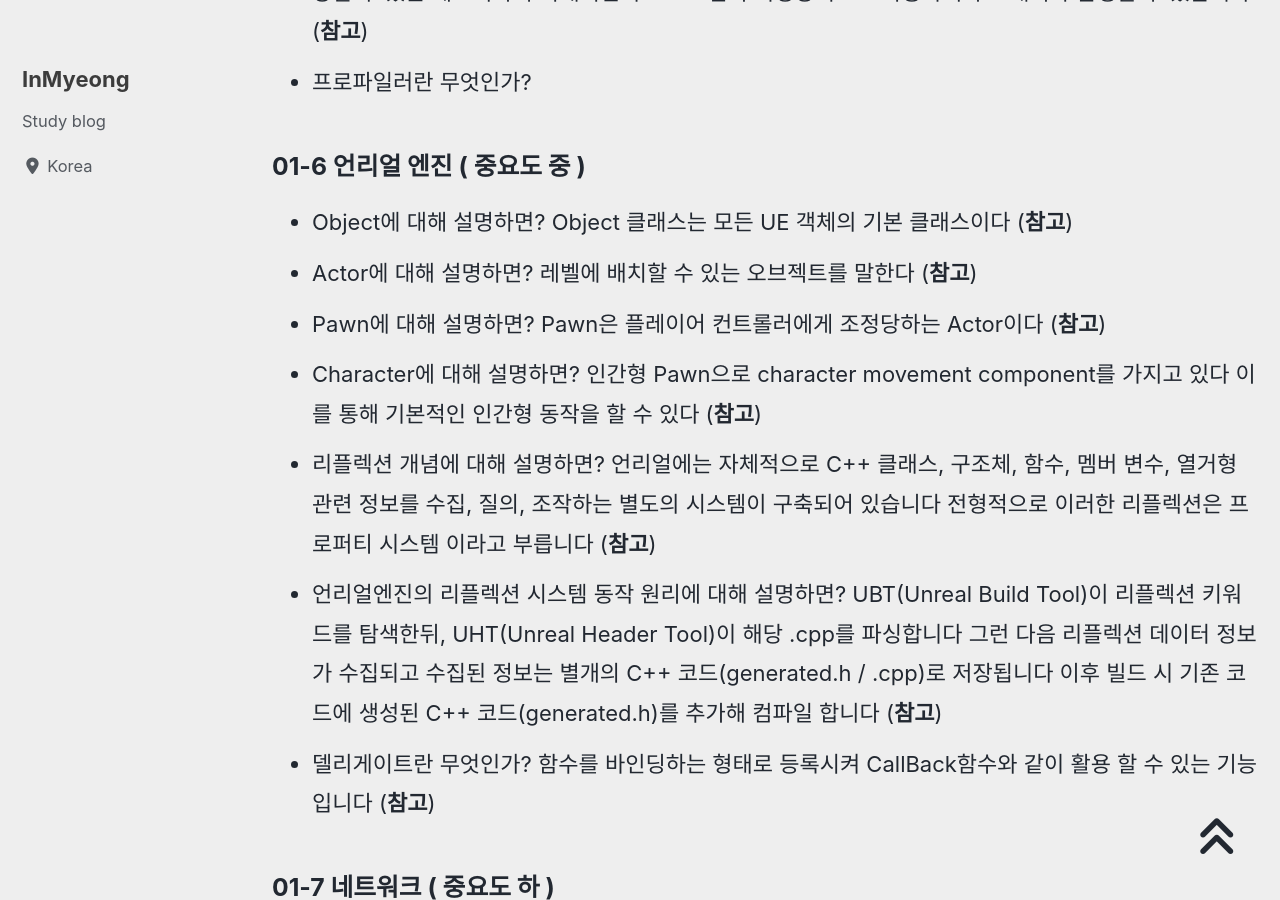
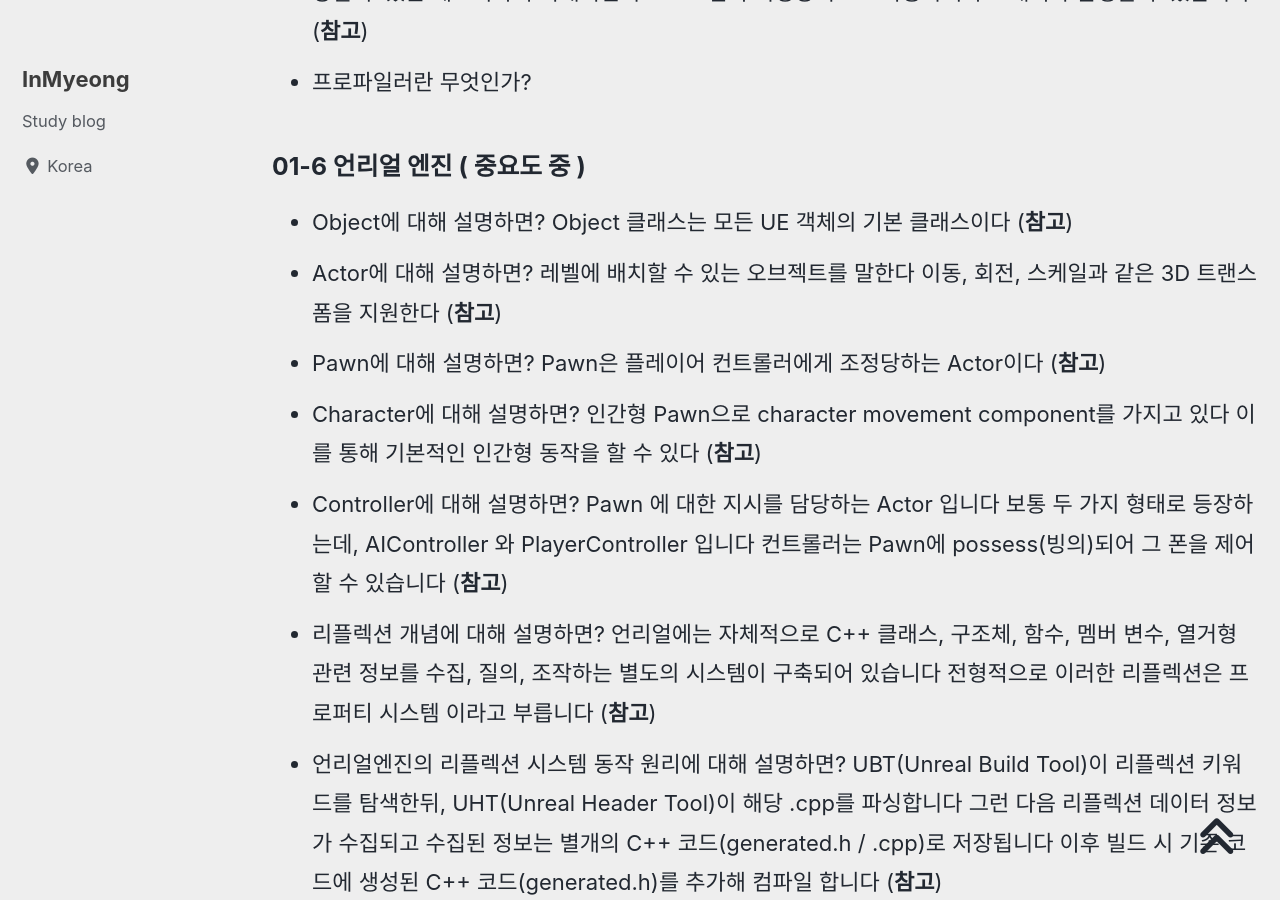
Before and after one commit to devMyeong/devMyeong.github.io, a Jekyll site: the page built from _posts/cs/2022-09-05-블로그-면접준비.md, in a window 1280 px wide and 900 px high, scrolled down 32259 px. Built offline with Jekyll 4.4.1, drawn with Linux system fonts in a browser that asks for light colours; cached includes are drawn as plain includes; nearby versions of some CDN libraries; some web fonts are replaced; comment, search, counter and statistics services are not loaded.

Commit message:
Chore : 수정

```diff
--- a/_posts/cs/2022-09-05-블로그-면접준비.md
+++ b/_posts/cs/2022-09-05-블로그-면접준비.md
@@ -289,9 +289,10 @@ last_modified_at: 2022-10-30
 
 ### 01-6 언리얼 엔진 ( 중요도 중 )
 - Object에 대해 설명하면? Object 클래스는 모든 UE 객체의 기본 클래스이다 ([**참고**](https://chanheess.tistory.com/206))
-- Actor에 대해 설명하면? 레벨에 배치할 수 있는 오브젝트를 말한다 ([**참고**](https://chanheess.tistory.com/206))
+- Actor에 대해 설명하면? 레벨에 배치할 수 있는 오브젝트를 말한다 이동, 회전, 스케일과 같은 3D 트랜스폼을 지원한다 ([**참고**](https://chanheess.tistory.com/206))
 - Pawn에 대해 설명하면? Pawn은 플레이어 컨트롤러에게 조정당하는 Actor이다 ([**참고**](https://m.blog.naver.com/PostView.naver?isHttpsRedirect=true&blogId=tmddls90&logNo=221950517033))
 - Character에 대해 설명하면? 인간형 Pawn으로 character movement component를 가지고 있다 이를 통해 기본적인 인간형 동작을 할 수 있다 ([**참고**](https://chanheess.tistory.com/206))
+- Controller에 대해 설명하면? Pawn 에 대한 지시를 담당하는 Actor 입니다 보통 두 가지 형태로 등장하는데, AIController 와 PlayerController 입니다 컨트롤러는 Pawn에 possess(빙의)되어 그 폰을 제어할 수 있습니다 ([**참고**](https://chanheess.tistory.com/206))
 - 리플렉션 개념에 대해 설명하면? 언리얼에는 자체적으로 C++ 클래스, 구조체, 함수, 멤버 변수, 열거형 관련 정보를 수집, 질의, 조작하는 별도의 시스템이 구축되어 있습니다 전형적으로 이러한 리플렉션은 프로퍼티 시스템 이라고 부릅니다 ([**참고**](https://www.unrealengine.com/ko/blog/unreal-property-system-reflection))
 - 언리얼엔진의 리플렉션 시스템 동작 원리에 대해 설명하면? UBT(Unreal Build Tool)이 리플렉션 키워드를 탐색한뒤, UHT(Unreal Header Tool)이 해당 .cpp를 파싱합니다 그런 다음 리플렉션 데이터 정보가 수집되고 수집된 정보는 별개의 C++ 코드(generated.h / .cpp)로 저장됩니다 이후 빌드 시 기존 코드에 생성된 C++ 코드(generated.h)를 추가해 컴파일 합니다 ([**참고**](https://hyo-ue4study.tistory.com/182))
 - 델리게이트란 무엇인가? 함수를 바인딩하는 형태로 등록시켜 CallBack함수와 같이 활용 할 수 있는 기능입니다 ([**참고**](https://darkcatgame.tistory.com/66))
```
